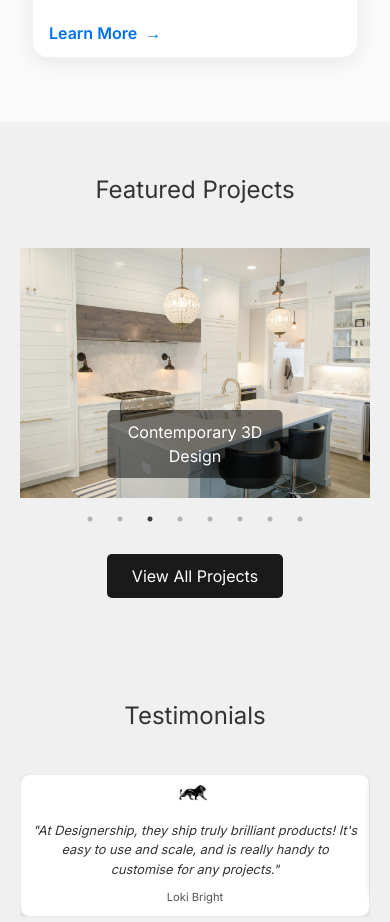
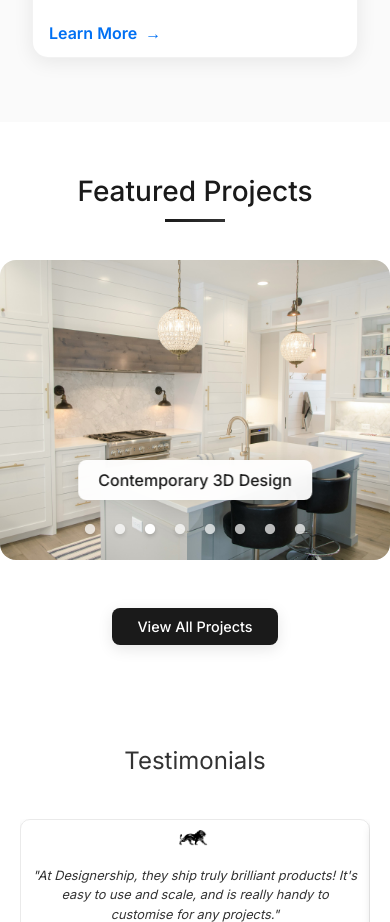
Before and after one commit to LRodriguez92/the-home-design-center, a Next.js app: page / in a window 390 px wide. Shown: the part 3740-4662 px from the top of the page. Built offline with nearby package versions, Linux system fonts and the light colour scheme.

Commit message:
changed featured projects section style

```diff
--- a/src/app/globals.css
+++ b/src/app/globals.css
@@ -6,7 +6,7 @@
 body {
   margin: 0;
   font-family: -apple-system, BlinkMacSystemFont, 'Segoe UI', Roboto, 'Helvetica Neue', Arial, sans-serif;
-  background-color: #f0f0f0;
+  background-color: #ffffff;
   color: #333;
 }
 
@@ -18,7 +18,7 @@ footer {
 }
 
 main {
-  padding: 2rem;
+  padding: 0;
 }
 
 /* src/styles/globals.css */
--- a/src/styles/FeaturedProjects.module.css
+++ b/src/styles/FeaturedProjects.module.css
@@ -1,88 +1,219 @@
 .featuredProjects {
-    padding: 50px 20px;
+    padding: 6rem 0;
     text-align: center;
     position: relative;
+    background: #ffffff;
 }
 
 .header {
     font-size: 2.5rem;
-    margin-bottom: 40px;
+    margin-bottom: 3rem;
+    font-weight: 500;
+    color: #1a1a1a;
+    position: relative;
+    display: inline-block;
+}
+
+.header::after {
+    content: '';
+    position: absolute;
+    bottom: -10px;
+    left: 50%;
+    transform: translateX(-50%);
+    width: 60px;
+    height: 3px;
+    background: linear-gradient(to right, #1a1a1a, #333);
 }
 
 .slider {
-    margin-bottom: 20px;
+    margin: 0;
+    max-width: 1400px;
+    margin-left: auto;
+    margin-right: auto;
+    line-height: 0;
+}
+
+.slider :global(.slick-slider),
+.slider :global(.slick-list),
+.slider :global(.slick-track) {
+    line-height: 0;
+    margin: 0;
+    padding: 0;
+}
+
+.slider :global(.slick-slide) {
+    line-height: 0;
+    padding: 0;
+}
+
+.slider :global(.slick-dots) {
+    bottom: 20px;
+    z-index: 3;
+    line-height: normal;
+}
+
+.slider :global(.slick-dots li button:before) {
+    font-size: 12px;
+    color: #ffffff;
+    opacity: 0.7;
+    transition: all 0.3s ease;
+    text-shadow: 0 2px 4px rgba(0, 0, 0, 0.2);
+}
+
+.slider :global(.slick-dots li.slick-active button:before) {
+    opacity: 1;
+    color: #ffffff;
 }
 
 .slide {
     position: relative;
     width: 100%;
-    height: 400px;
+    height: 600px;
+    line-height: 0;
+    padding: 0;
+    margin: 0;
 }
 
 .imageWrapper {
     position: relative;
     width: 100%;
     height: 100%;
+    overflow: hidden;
+    border-radius: 16px;
+    transition: all 0.3s ease;
+    cursor: pointer;
+    line-height: 0;
+    transform-origin: center center;
+}
+
+.imageWrapper:hover {
+    transform: translateY(-5px);
 }
 
 .imageWrapper img {
     width: 100% !important;
     height: 100% !important;
     object-fit: cover;
+    transition: transform 0.5s ease;
+    display: block;
+    line-height: 0;
+}
+
+.imageWrapper:hover img {
+    transform: scale(1.05);
 }
 
 .title {
     position: absolute;
-    bottom: 20px;
+    bottom: 60px;
     left: 50%;
     transform: translateX(-50%);
-    background: rgba(0, 0, 0, 0.5);
-    color: white;
-    padding: 10px 20px;
-    border-radius: 5px;
+    background: rgba(255, 255, 255, 0.95);
+    color: #1a1a1a;
+    padding: 15px 30px;
+    border-radius: 8px;
+    font-size: 1.25rem;
+    font-weight: 500;
+    box-shadow: 0 4px 20px rgba(0, 0, 0, 0.1);
+    backdrop-filter: blur(10px);
+    white-space: nowrap;
+    transition: all 0.3s ease;
+    z-index: 2;
+    line-height: normal;
+}
+
+.imageWrapper:hover + .title {
+    transform: translateX(-50%) translateY(-5px);
 }
 
 .viewAllButton {
     display: inline-block;
-    margin-top: 30px;
-    padding: 12px 30px;
+    margin-top: 3rem;
+    padding: 15px 40px;
     background-color: #1a1a1a;
     color: white;
     text-decoration: none;
-    border-radius: 5px;
+    border-radius: 8px;
     font-size: 1.1rem;
+    font-weight: 500;
     transition: all 0.3s ease;
     border: none;
     cursor: pointer;
+    box-shadow: 0 4px 15px rgba(0, 0, 0, 0.1);
+    line-height: normal;
 }
 
 .viewAllButton:hover {
     background-color: #333;
     transform: translateY(-2px);
+    box-shadow: 0 6px 20px rgba(0, 0, 0, 0.15);
 }
 
 /* Mobile Responsive */
+@media (max-width: 1024px) {
+    .featuredProjects {
+        padding: 5rem 0;
+    }
+
+    .slide {
+        height: 500px;
+    }
+
+    .header {
+        font-size: 2.25rem;
+    }
+
+    .title {
+        bottom: 80px;
+    }
+}
+
 @media (max-width: 768px) {
+    .featuredProjects {
+        padding: 4rem 0;
+    }
+
+    .slide {
+        height: 400px;
+    }
+
+    .header {
+        font-size: 2rem;
+    }
+
+    .title {
+        bottom: 70px;
+        padding: 12px 25px;
+        font-size: 1.1rem;
+    }
+
+    .viewAllButton {
+        padding: 12px 30px;
+        font-size: 1rem;
+    }
+}
+
+@media (max-width: 480px) {
+    .featuredProjects {
+        padding: 3rem 0;
+    }
+
     .slide {
         height: 300px;
     }
 
     .header {
-        font-size: 2rem;
-    }
-}
-
-@media (max-width: 480px) {
-    .slide {
-        height: 250px;
+        font-size: 1.75rem;
     }
 
-    .header {
-        font-size: 1.5rem;
+    .title {
+        bottom: 60px;
+        padding: 10px 20px;
+        font-size: 1rem;
     }
 
     .viewAllButton {
         padding: 10px 25px;
-        font-size: 1rem;
+        font-size: 0.9rem;
     }
 }
```
